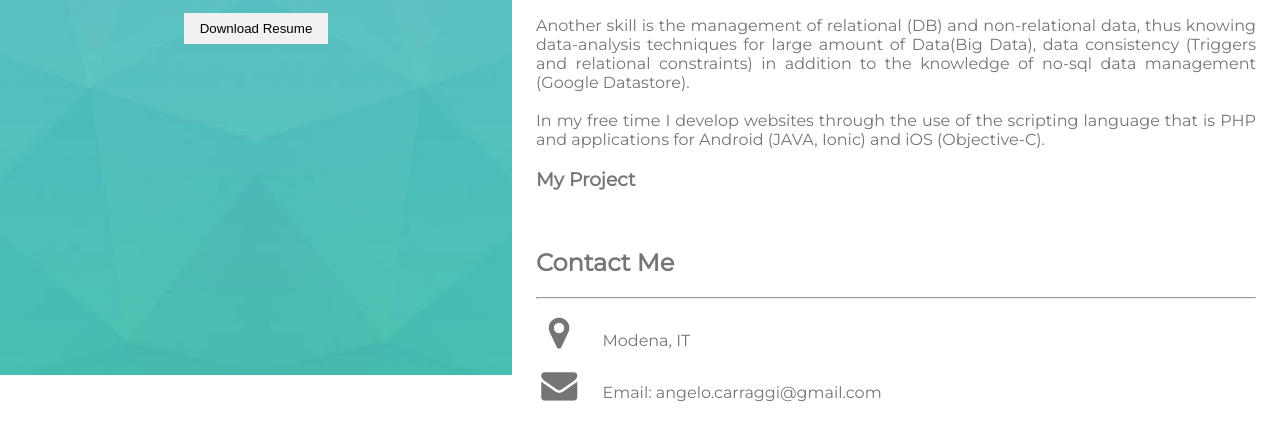
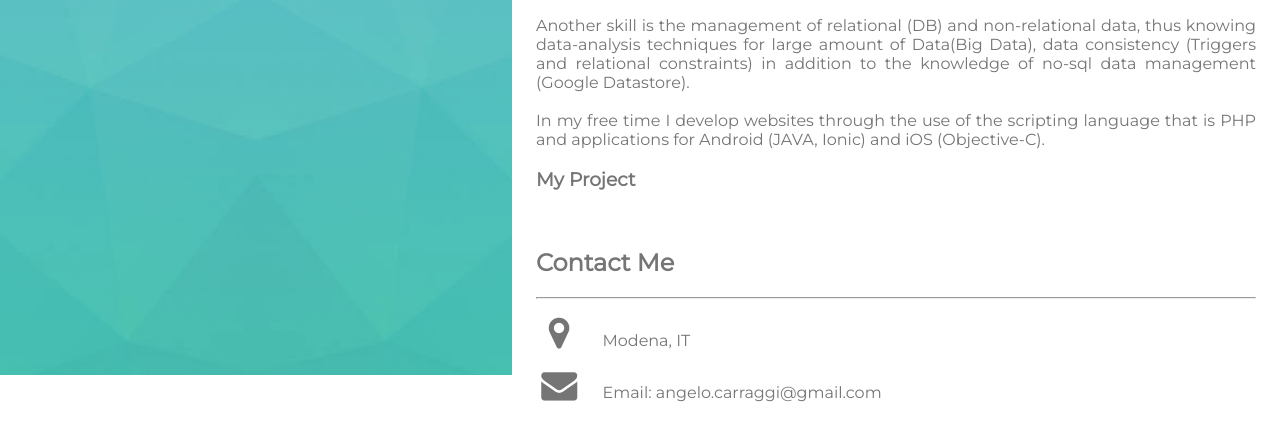
Before and after one commit to angeloasm/angeloasm.github.io, a plain HTML site: page index.html in a window 1280 px wide. Shown: the part 425-865 px from the top of the page. Drawn offline with Linux system fonts and the light colour scheme.

Commit message:
fix resume

```diff
--- a/index.html
+++ b/index.html
@@ -22,9 +22,7 @@
 
           <h1>Angelo Carraggi</h1>
           <p>Computer Engineer</p>
-                  <button class="button_cv color_button">
-                      Download Resume
-                  </button>
+
        </div>
   </div>
 </nav>
```
